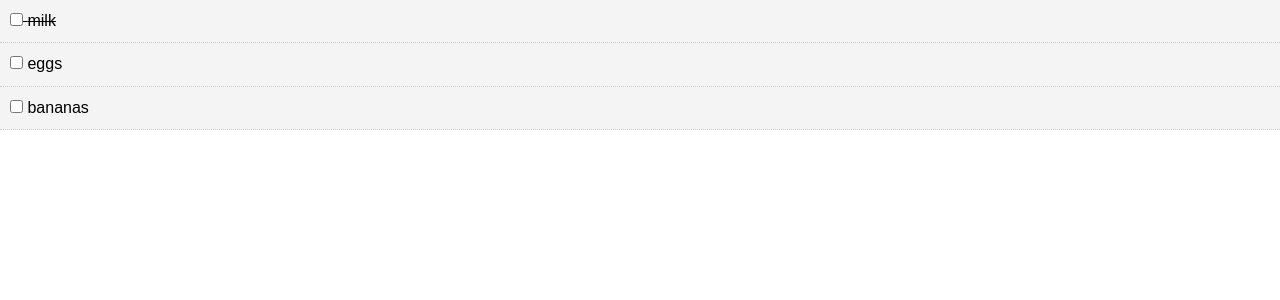
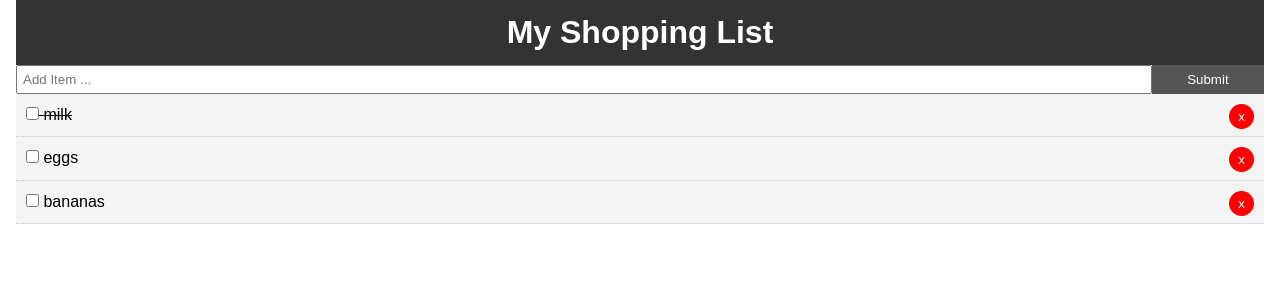
Before and after one commit to Joanne0330/shopping-list-react, a React (Create React App) app: page / in a window 1280 px wide. Shown: the top 300 px of the page. Built offline with nearby package versions, Linux system fonts and the light colour scheme.

Commit message:
created add item

```diff
--- a/src/App.css
+++ b/src/App.css
@@ -13,3 +13,20 @@ a {
   color: #333;
   text-decoration: none;
 }
+
+.container {
+  padding: 0 1rem;
+}
+
+.btn {
+  display: inline-block;
+  border: none;
+  background: #555;
+  color: #fff;
+  padding: 7px, 20px;
+  cursor: pointer
+}
+
+.btn:hover {
+  background: '#666'
+}
--- a/src/App.js
+++ b/src/App.js
@@ -1,5 +1,7 @@
 import React from 'react';
+import Header from './components/layout/Header';
 import ShoppingList from './components/ShoppingList';
+import AddItem from './components/AddItem';
 
 import './App.css';
 
@@ -32,10 +34,20 @@ class App extends React.Component {
       return item;
     }) });
   }
+
+  delItem = (id) => {
+    this.setState({ list: [...this.state.list.filter(item => item.id !== id)] });
+  }
+
   render() {
     return (
       <div className="App">
-        <ShoppingList list={this.state.list} markComplete={this.markComplete} />
+        <div className="container">
+          <Header />
+          <AddItem />
+          <ShoppingList list={this.state.list} markComplete={this.markComplete}
+          delItem={this.delItem} />
+        </div>
       </div>
    )
   }
--- /dev/null
+++ b/src/components/AddItem.js
@@ -0,0 +1,25 @@
+import React from 'react';
+
+export class AddItem extends React.Component {
+  render() {
+    return (
+      <form style={{ display: 'flex' }}>
+        <input
+          style={{ flex: '10', padding: '5px' }}
+          type="text"
+          name="title"
+          placeholder="Add Item ..."
+        />
+        <input
+          type="submit"
+          value="Submit"
+          className="btn"
+          style={{ flex: '1' }}
+        />
+      </form>
+    )
+
+  }
+}
+
+export default AddItem
--- a/src/components/Item.js
+++ b/src/components/Item.js
@@ -19,6 +19,7 @@ export class Item extends React.Component {
         <p>
           <input type="checkbox" onChange={this.props.markComplete.bind(this, id)}/> {' '}
           {title}
+          <button onClick={this.props.delItem.bind(this, id)} style={btnStyle}>x</button>
         </p>
       </div>
 
@@ -29,4 +30,14 @@ export class Item extends React.Component {
 Item.propTypes = {
     item: PropTypes.object.isRequired
 }
+
+const btnStyle = {
+  background: 'red',
+  color: 'white',
+  border: 'none',
+  padding: '5px 9px',
+  borderRadius: '50%',
+  cursor: 'pointer',
+  float: 'right'
+}
 export default Item;
--- a/src/components/ShoppingList.js
+++ b/src/components/ShoppingList.js
@@ -6,7 +6,8 @@ class ShoppingList extends React.Component{
 
   render() {
     return this.props.list.map((item) => (
-      <Item key={item.id} item={item} markComplete={this.props.markComplete} />
+      <Item key={item.id} item={item} markComplete=
+      {this.props.markComplete} delItem={this.props.delItem} />
      ));
   }
 }
--- /dev/null
+++ b/src/components/layout/Header.js
@@ -0,0 +1,18 @@
+import React from 'react';
+
+function Header() {
+  return (
+      <header style={headerStyle}>
+          <h1>My Shopping List</h1>
+      </header>
+  )
+}
+
+const headerStyle = {
+  background: '#333',
+  color: 'white',
+  textAlign: 'center',
+  padding: '10px'
+}
+
+export default Header;
--- a/src/index.js
+++ b/src/index.js
@@ -1,16 +1,6 @@
 import React from 'react';
 import ReactDOM from 'react-dom';
 import App from './App';
-import * as serviceWorker from './serviceWorker';
+// import * as serviceWorker from './serviceWorker';
 
-ReactDOM.render(
-  // <React.StrictMode>
-    <App />,
-  // </React.StrictMode>,
-  document.getElementById('root')
-);
-
-// If you want your app to work offline and load faster, you can change
-// unregister() to register() below. Note this comes with some pitfalls.
-// Learn more about service workers: https://bit.ly/CRA-PWA
-serviceWorker.unregister();
+ReactDOM.render(<App />, document.getElementById('root'));
```
